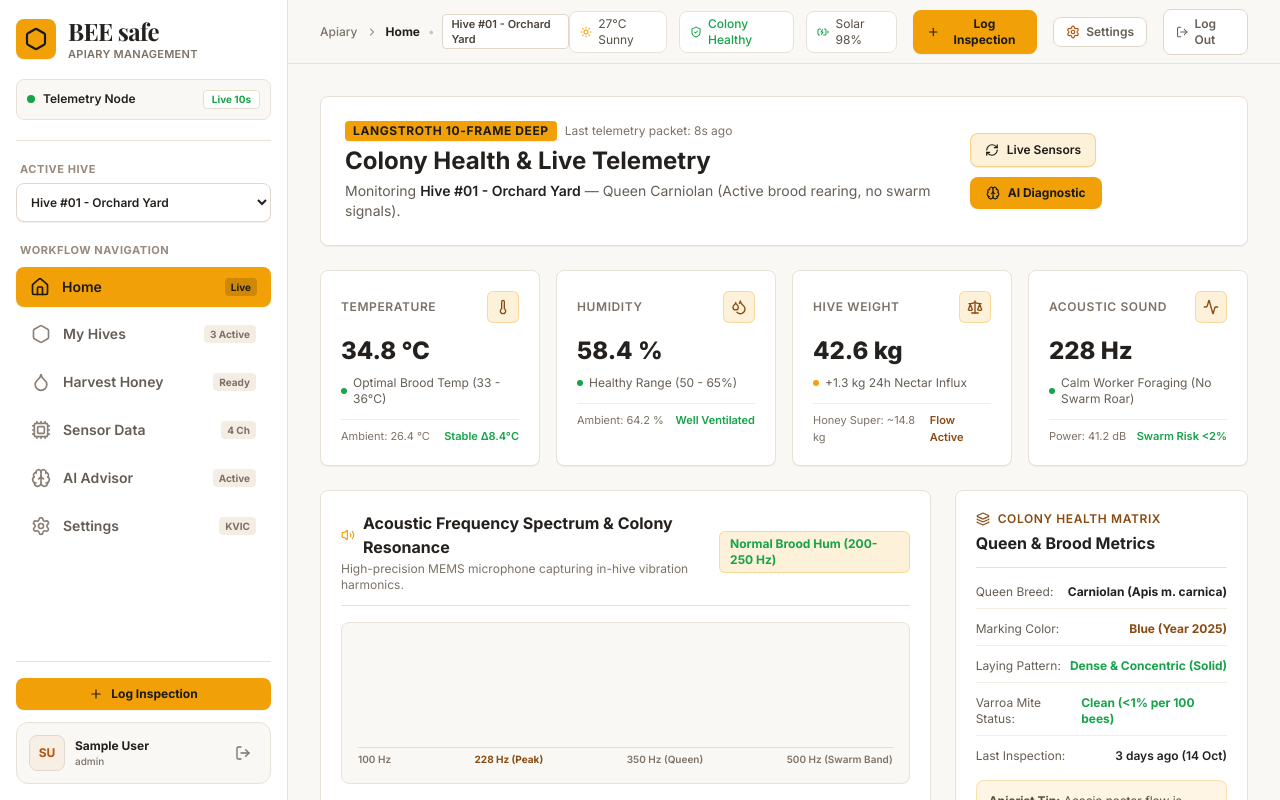
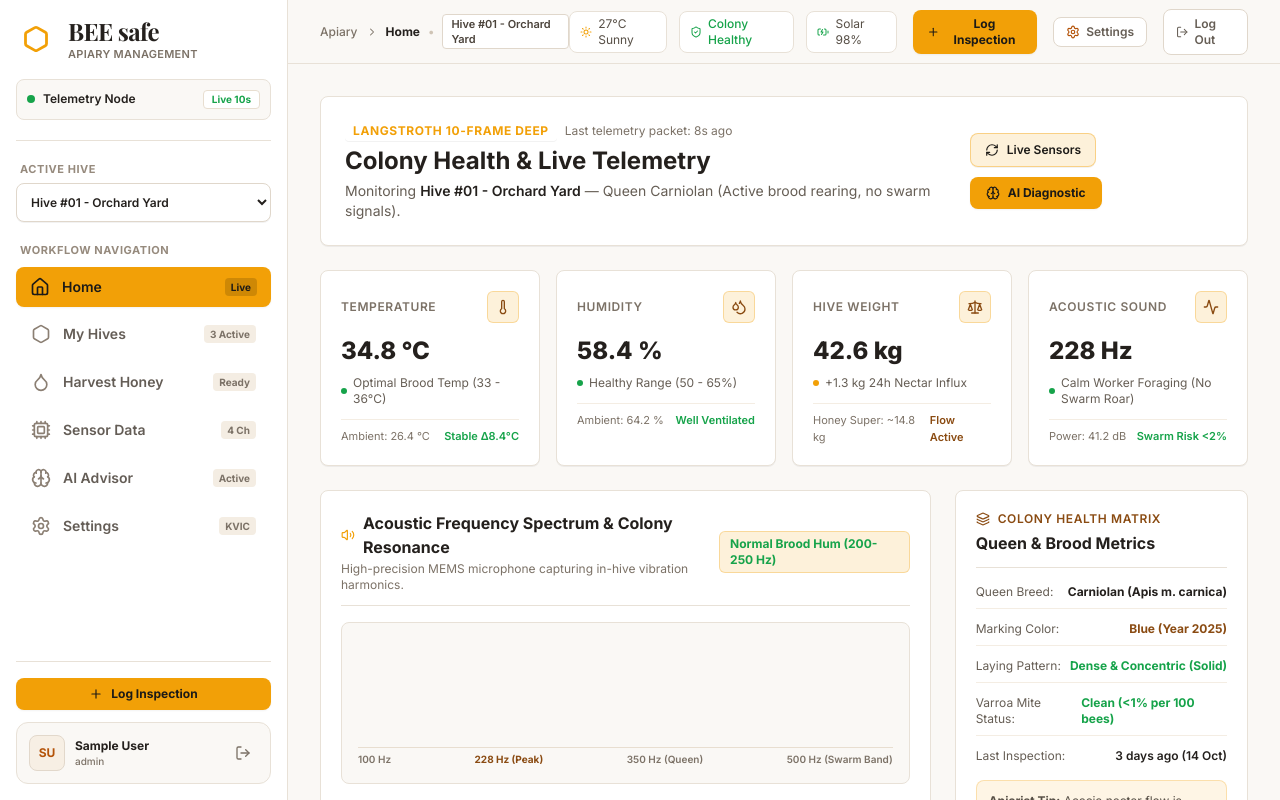
Before and after one commit to pranshr/vanguard-hackshift-iiitd-26, a Next.js app in the folder web/: page /beekeeper in a window 1280 px wide. Shown: the top 800 px of the page. Built offline with nearby package versions, Linux system fonts and the light colour scheme; sample sign-in values are in the browser's storage; a web font is replaced by a local one.

Commit message:
multiple tab functioning

```diff
--- a/web/src/app/beekeeper/page.tsx
+++ b/web/src/app/beekeeper/page.tsx
@@ -256,8 +256,8 @@ export default function BeekeeperPage() {
           {/* Top Brand & Portal Info */}
           <div className="pb-5 border-b border-[#e8e1d7] mb-5">
             <Link href="/" className="flex items-center gap-3 group">
-              <div className="w-10 h-10 bg-[#F2A007] rounded-lg flex items-center justify-center text-[#1C1A17] shrink-0 shadow-2xs group-hover:scale-105 transition-transform">
-                <Hexagon className="w-6 h-6 stroke-[2.2]" />
+              <div className="w-10 h-10 flex items-center justify-center text-[#F2A007] shrink-0 group-hover:scale-105 transition-transform">
+                <Hexagon className="w-7 h-7 stroke-[2.4]" />
               </div>
               <div>
                 <span className="font-serif text-xl sm:text-2xl font-bold tracking-tight text-[#24201d] group-hover:text-[var(--signature)] transition-colors block leading-tight">
@@ -408,8 +408,8 @@ export default function BeekeeperPage() {
 
             {/* Mobile Brand Link */}
             <Link href="/" className="flex items-center gap-2 md:hidden group">
-              <div className="w-8 h-8 bg-[#F2A007] rounded-lg flex items-center justify-center text-[#1C1A17] shadow-2xs">
-                <Hexagon className="w-5 h-5" />
+              <div className="w-8 h-8 flex items-center justify-center text-[#F2A007]">
+                <Hexagon className="w-5 h-5 stroke-[2.2]" />
               </div>
               <span className="font-serif font-bold text-lg text-[#24201d] group-hover:text-[var(--signature)] transition-colors">BEE safe</span>
             </Link>
@@ -488,8 +488,8 @@ export default function BeekeeperPage() {
               <div>
                 <div className="flex items-center justify-between pb-3 border-b border-[#e8e1d7] mb-4">
                   <div className="flex items-center gap-2">
-                    <div className="w-8 h-8 bg-[#F2A007] rounded-lg flex items-center justify-center text-[#1C1A17] shadow-2xs">
-                      <Hexagon className="w-5 h-5" />
+                    <div className="w-8 h-8 flex items-center justify-center text-[#F2A007]">
+                      <Hexagon className="w-5 h-5 stroke-[2.2]" />
                     </div>
                     <span className="font-serif font-bold text-lg text-[#24201d]">BEE safe</span>
                   </div>
@@ -538,10 +538,10 @@ export default function BeekeeperPage() {
                           }`}
                       >
                         <div className="flex items-center gap-3">
-                          <Icon className={`w-4 h-4 ${isActive ? "text-[#1C1A17]" : "text-[#8b7f73]"}`} />
+                          <Icon className={`w-4 h-4 ${isActive ? "text-[#D97706] stroke-[2.2]" : "text-[#8b7f73]"}`} />
                           <span>{item.label}</span>
                         </div>
-                        <ChevronRight className="w-4 h-4 text-[#cfc4b5]" />
+                        <ChevronRight className={`w-4 h-4 ${isActive ? "text-[#D97706]" : "text-[#cfc4b5]"}`} />
                       </button>
                     );
                   })}
@@ -594,7 +594,7 @@ export default function BeekeeperPage() {
               <div className="bg-white border border-[#e8e1d7] rounded-lg p-5 sm:p-6 flex flex-col md:flex-row md:items-center justify-between gap-4 shadow-2xs">
                 <div>
                   <div className="flex items-center gap-2 mb-1">
-                    <span className="text-xs font-bold uppercase tracking-wider text-[#1C1A17] bg-[#F2A007] px-2 py-0.5 rounded shadow-2xs">
+                    <span className="text-xs font-bold uppercase tracking-wider text-[#F2A007]  px-2 py-0.5 rounded shadow-2xs">
                       Langstroth 10-Frame Deep
                     </span>
                     <span className="text-xs text-[#7c7267]">Last telemetry packet: 8s ago</span>
@@ -2004,9 +2004,7 @@ export default function BeekeeperPage() {
                   ? "Harvest"
                   : item.key === "sensors"
                     ? "Sensors"
-                    : item.key === "advisor"
-                      ? "Advisor"
-                      : "Settings";
+                    : "Advisor";
 
           return (
             <button
```
Lines whose indentation alone changed are shown as unchanged.
